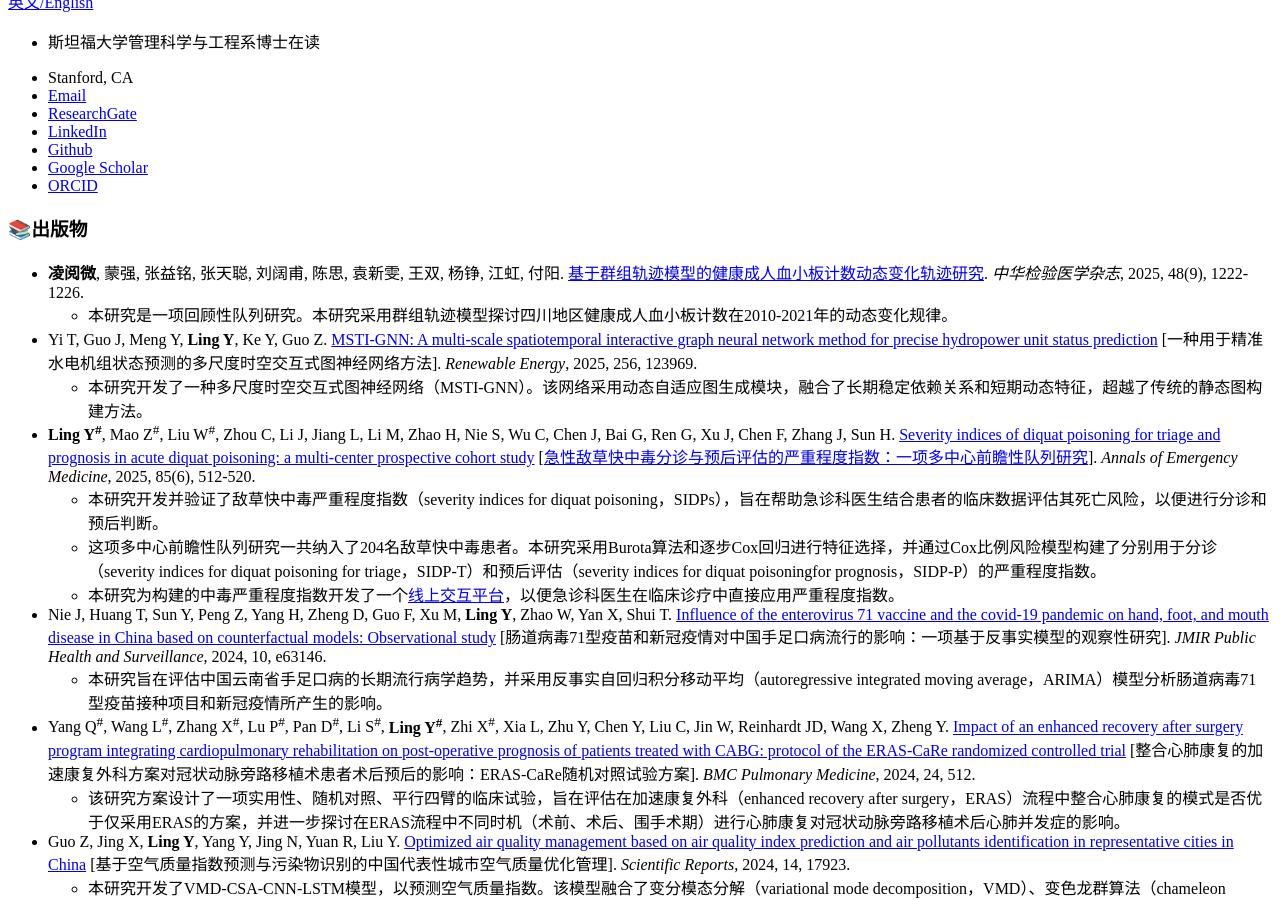
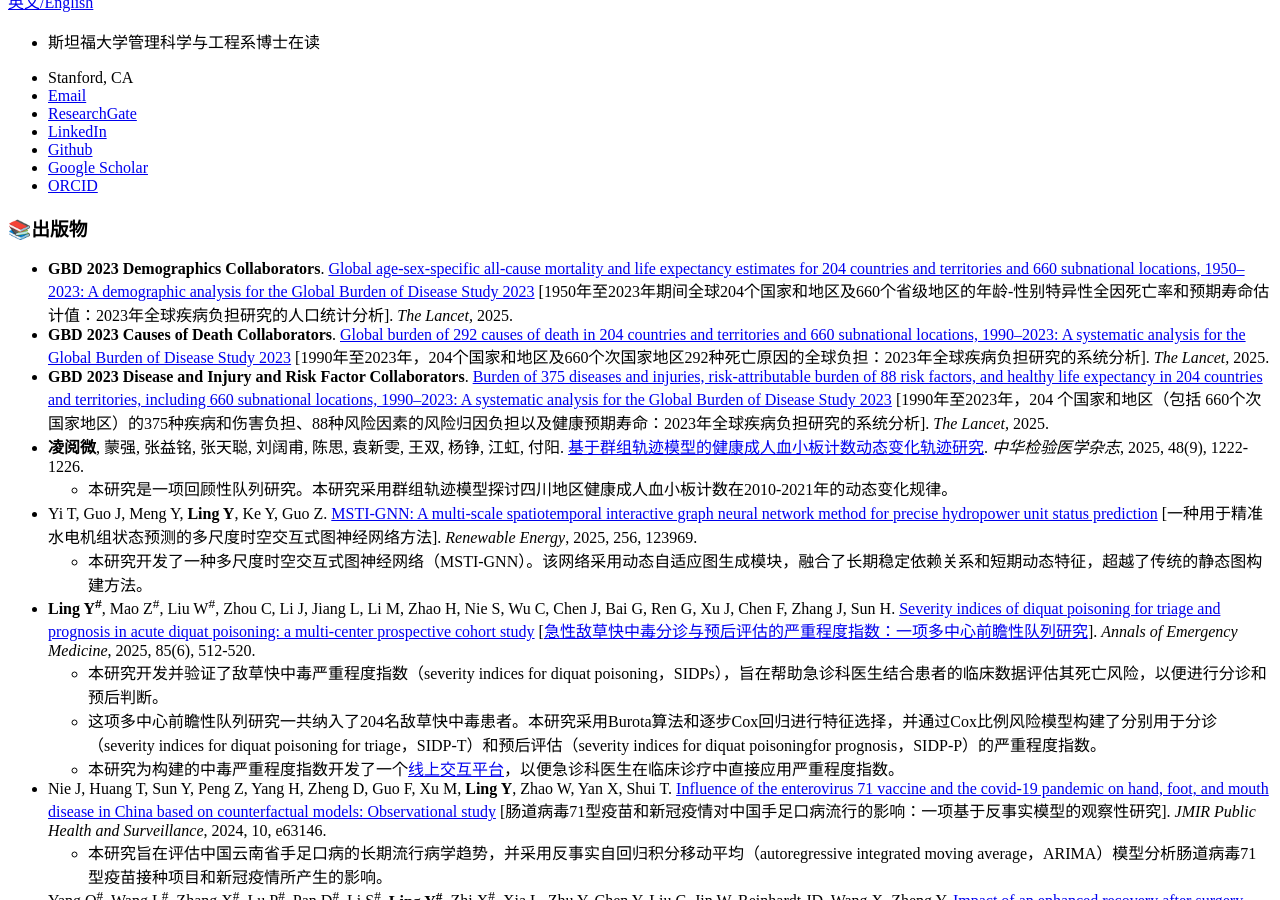
Before and after one commit to lingyuewei/lingyuewei.github.io, a Jekyll site: the page built from _pages/includes/pub.md, in a window 1280 px wide and 900 px high, scrolled down 367 px. Built offline with Jekyll 4.4.1, drawn with Linux system fonts in a browser that asks for light colours; our own code applies the rules of GitHub Pages for plain Markdown files.

Commit message:
Update pub.md

```diff
--- a/_pages/includes/pub.md
+++ b/_pages/includes/pub.md
@@ -1,5 +1,7 @@
 # 📚出版物
-
+-	**GBD 2023 Demographics Collaborators**. [Global age-sex-specific all-cause mortality and life expectancy estimates for 204 countries and territories and 660 subnational locations, 1950–2023: A demographic analysis for the Global Burden of Disease Study 2023](https://www.thelancet.com/journals/lancet/article/PIIS0140-6736(25)01330-3/fulltext) [1950年至2023年期间全球204个国家和地区及660个省级地区的年龄-性别特异性全因死亡率和预期寿命估计值：2023年全球疾病负担研究的人口统计分析]. *The Lancet,* 2025.
+-	**GBD 2023 Causes of Death Collaborators**. [Global burden of 292 causes of death in 204 countries and territories and 660 subnational locations, 1990–2023: A systematic analysis for the Global Burden of Disease Study 2023](https://www.thelancet.com/journals/lancet/article/PIIS0140-6736(25)01917-8/fulltext) [1990年至2023年，204个国家和地区及660个次国家地区292种死亡原因的全球负担：2023年全球疾病负担研究的系统分析]. *The Lancet,* 2025.
+-	**GBD 2023 Disease and Injury and Risk Factor Collaborators**. [Burden of 375 diseases and injuries, risk-attributable burden of 88 risk factors, and healthy life expectancy in 204 countries and territories, including 660 subnational locations, 1990–2023: A systematic analysis for the Global Burden of Disease Study 2023](https://www.thelancet.com/journals/lancet/article/PIIS0140-6736(25)01637-X/fulltext) [1990年至2023年，204 个国家和地区（包括 660个次国家地区）的375种疾病和伤害负担、88种风险因素的风险归因负担以及健康预期寿命：2023年全球疾病负担研究的系统分析]. *The Lancet,* 2025.
 - **凌阅微**, 蒙强, 张益铭, 张天聪, 刘阔甫, 陈思, 袁新雯, 王双, 杨铮, 江虹, 付阳. [基于群组轨迹模型的健康成人血小板计数动态变化轨迹研究](https://d.wanfangdata.com.cn/periodical/zhyxjy202509016). *中华检验医学杂志*, 2025, 48(9), 1222-1226.
   - 本研究是一项回顾性队列研究。本研究采用群组轨迹模型探讨四川地区健康成人血小板计数在2010-2021年的动态变化规律。
 - Yi T, Guo J, Meng Y, **Ling Y**, Ke Y, Guo Z. [MSTI-GNN: A multi-scale spatiotemporal interactive graph neural network method for precise hydropower unit status prediction](https://doi.org/10.1016/j.renene.2025.123969) [一种用于精准水电机组状态预测的多尺度时空交互式图神经网络方法]. *Renewable Energy*, 2025, 256, 123969.
```
